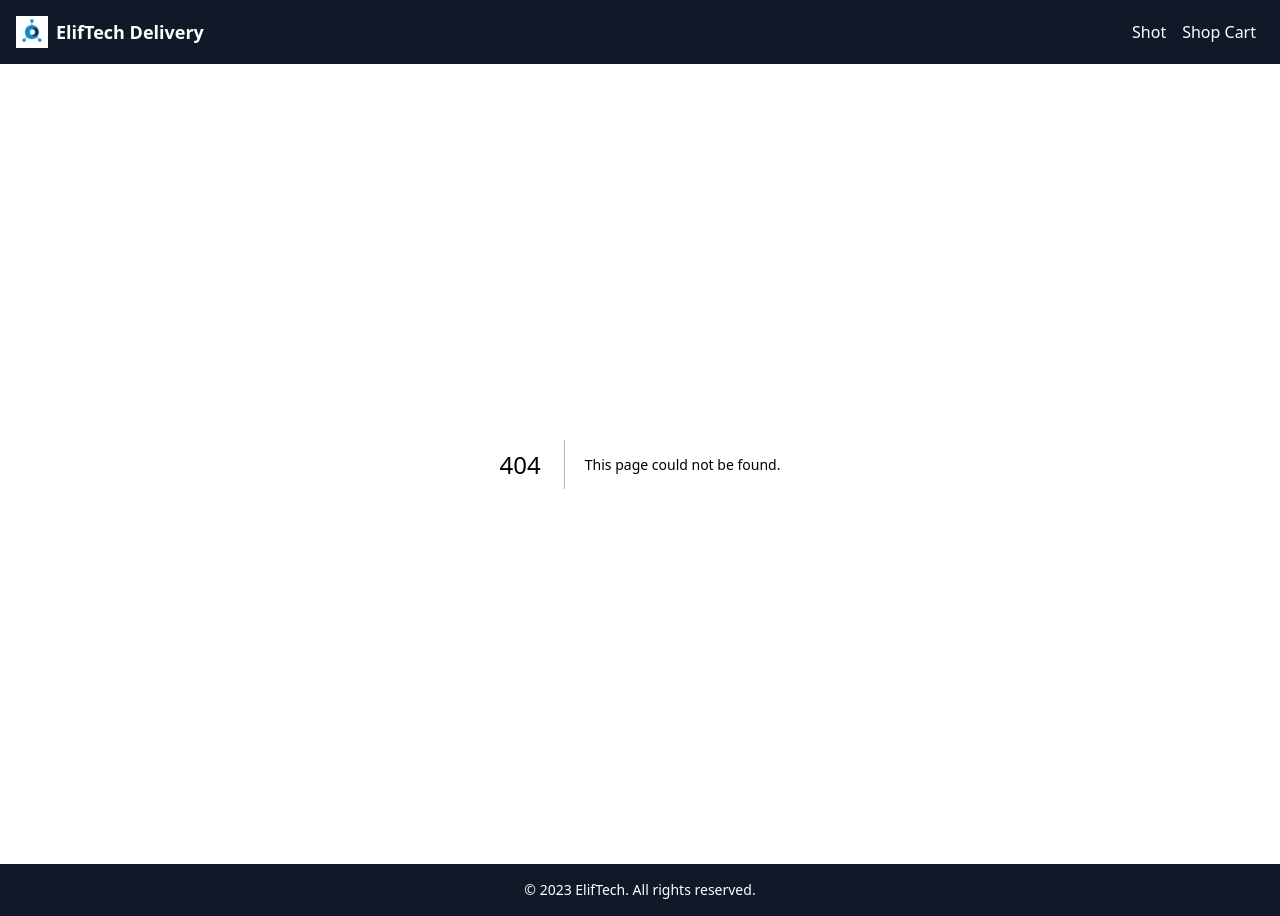
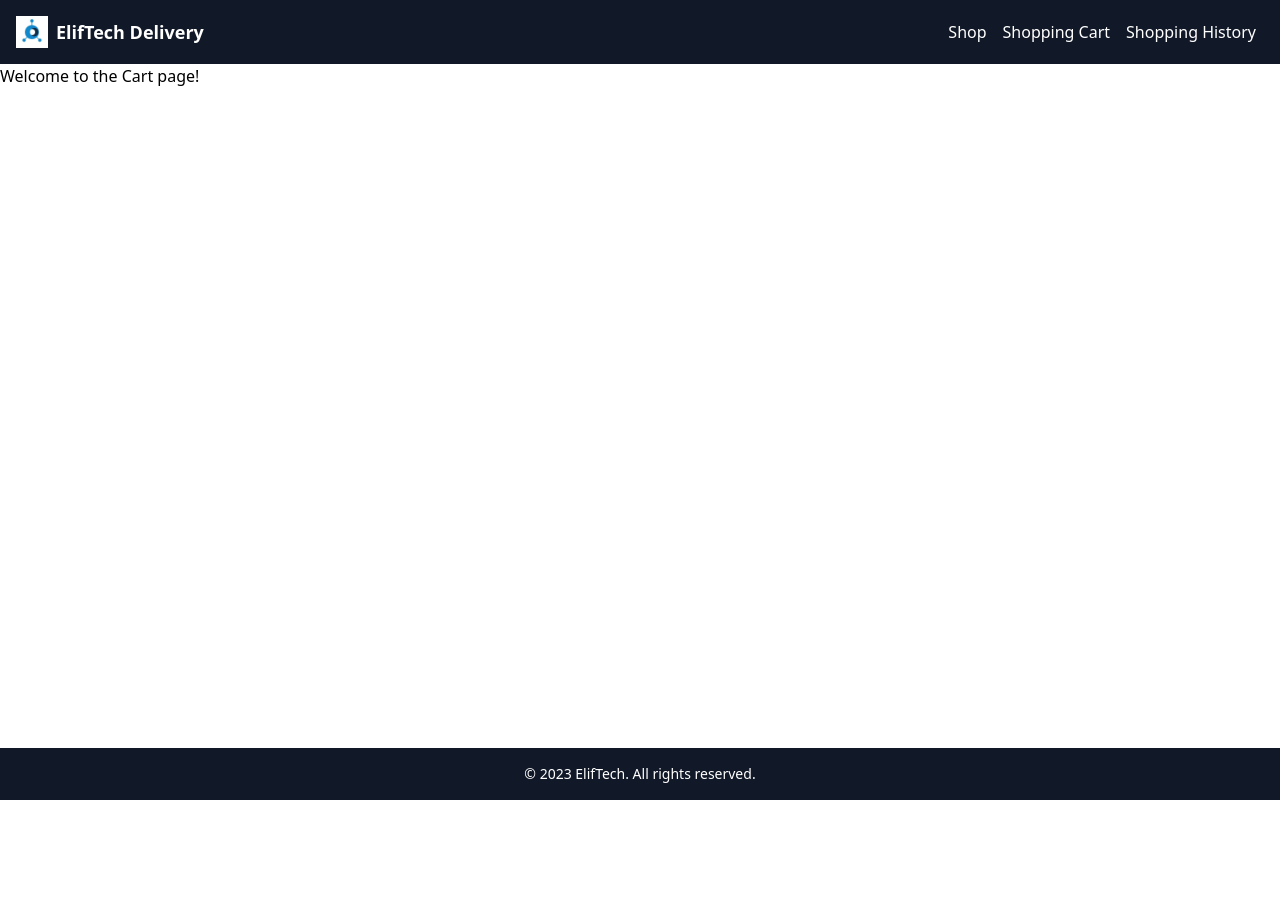
Before and after one commit to mamamamamaa/elif_tech, a Next.js app: page /cart in a window 1280 px wide. Before the commit this address had no page. After the commit the page ends 800 px from the top, so only its background shows below. Built offline with nearby package versions, Linux system fonts and the light colour scheme.

Commit message:
add pages

```diff
--- a/src/components/Header/Header.tsx
+++ b/src/components/Header/Header.tsx
@@ -12,10 +12,13 @@ export const Header = () => {
         </Link>
         <nav className={style.navigation}>
           <Link href="/shop" className={style.navigationLink}>
-            Shot
+            Shop
           </Link>
-          <Link href="/shop-cart" className={style.navigationLink}>
-            Shop Cart
+          <Link href="/cart" className={style.navigationLink}>
+            Shopping Cart
+          </Link>
+          <Link href="/history" className={style.navigationLink}>
+            Shopping History
           </Link>
         </nav>
       </div>
--- /dev/null
+++ b/src/pages/cart/index.tsx
@@ -0,0 +1,3 @@
+export default function Cart() {
+  return <>Welcome to the Cart page!</>;
+}
--- /dev/null
+++ b/src/pages/history/index.tsx
@@ -0,0 +1,3 @@
+export default function History() {
+  return <>Welcome to the History page!</>;
+}
--- /dev/null
+++ b/src/pages/shop/index.tsx
@@ -0,0 +1,3 @@
+export default function Shop() {
+  return <>Welcome to the Shop page!</>;
+}
```
